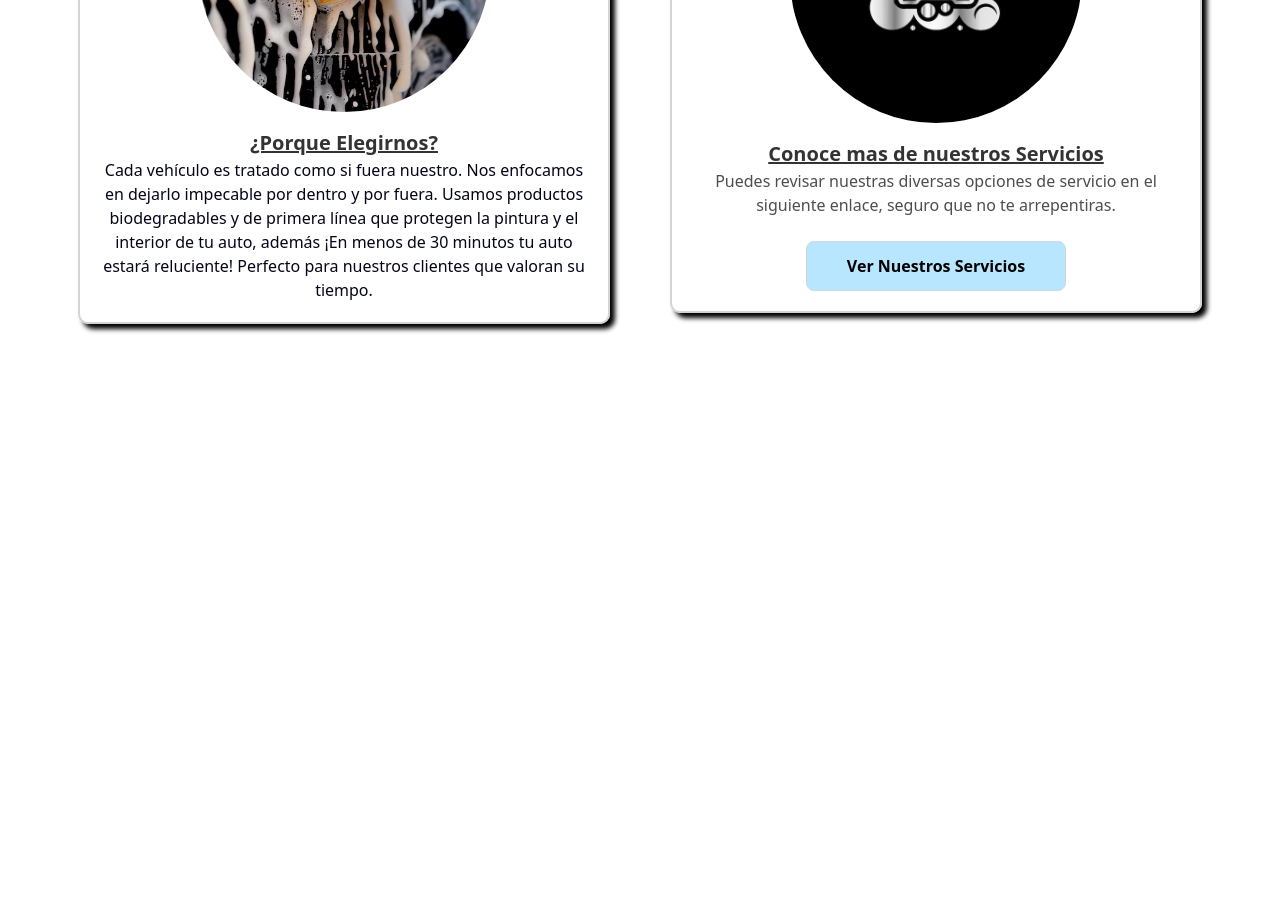
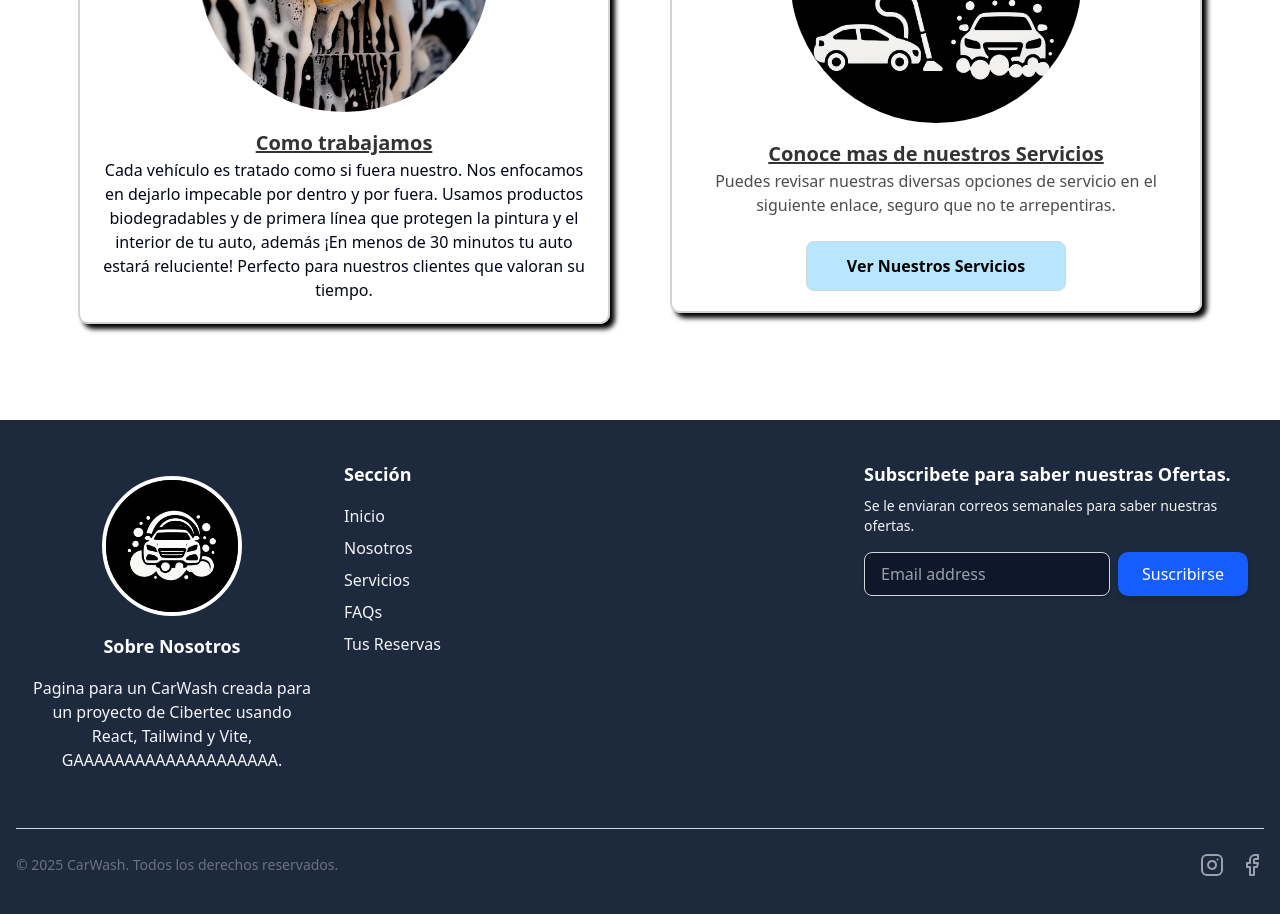
Before and after one commit to gerald-gv/CarWash-web, a React (Vite) app: page / in a window 1280 px wide. Shown: the part 1000-1914 px from the top of the page. Before the commit the page ends 1420 px from the top, so only its background shows below. Built offline with nearby package versions, Linux system fonts and the light colour scheme.

Commit message:
Visual Del footer terminado, cambio un poco el navbar y las imagenes, RAAAAAAAAAAAAAAAAAAAAAAAAAAAA

```diff
--- a/src/components/CardInicio.jsx
+++ b/src/components/CardInicio.jsx
@@ -1,5 +1,5 @@
 import Imagen from '/images/SobreNosotros.png'
-import Imagen2 from '/images/Card.png'
+import Imagen2 from '/images/Servicios.png'
 import { Link } from "react-router-dom";
 function Card() {
     return (
@@ -15,12 +15,10 @@ function Card() {
                 {/*Contenedor Cards */}
 
                 <div className='grid gap-8 md:grid-cols-2 w-full max-w-6xl mx-auto'>
-
                     {/* Card 1 */}
-
                     <div className="text-center border-2 border-neutral-300 rounded-[10px] shadow-[5px_5px_5px_hsl(0,0%,0%)] p-5 m-auto w-full md:w-[95%]">
                         <img className='w-[60%] aspect-square object-cover rounded-full block mx-auto my-4' src={Imagen} alt="" />
-                        <h2 className='font-sans m-0 text-[hsl(0,0%,20%)] font-black text-[20px] underline'>¿Porque Elegirnos?</h2>
+                        <h2 className='font-sans m-0 text-[hsl(0,0%,20%)] font-black text-[20px] underline'>Como trabajamos</h2>
                         <p className='card-texto'>Cada vehículo es tratado como si fuera nuestro. Nos enfocamos en dejarlo impecable por dentro y por fuera.
                             Usamos productos biodegradables y de primera línea que protegen la pintura y el interior de tu auto, además ¡En menos de 30 minutos tu auto estará reluciente! Perfecto para nuestros clientes
                             que valoran su tiempo.
--- /dev/null
+++ b/src/components/Footer.jsx
@@ -0,0 +1,108 @@
+import React from "react";
+import Imagen2 from "/images/Card.png";
+import { Facebook, Instagram } from "lucide-react";
+import { Link } from "react-router-dom";
+
+export const Footer = () => {
+  const links = [
+    { nombre: "Inicio", href: "/" },
+    { nombre: "Nosotros", href: "/nosotros" },
+    { nombre: "Servicios", href: "/servicios" },
+    { nombre: "FAQs", href: "/faqs" },
+    { nombre: "Tus Reservas", href: "/reservas" },
+  ];
+  return (
+    <div className="w-full px-4 bg-slate-800">
+      <footer className="py-10">
+        <div className="flex flex-wrap items-start w-full">
+          {/* Sección 1 */}
+          <div className="w-full sm:w-1/2 md:w-1/4 px-4 mb-6 text-center">
+            <img
+              className="w-[50%] aspect-square object-cover rounded-full block mx-auto my-4 border-4 border-white transition-transform duration-300 ease-in-out hover:scale-105 hover:border-blue-400"
+              src={Imagen2}
+              alt=""
+            />
+            <h5 className="text-lg font-semibold mb-4 text-white">
+              Sobre Nosotros
+            </h5>
+            <p className="text-gray-100">
+              Pagina para un CarWash creada para un proyecto de Cibertec usando
+              React, Tailwind y Vite, GAAAAAAAAAAAAAAAAAAAA.
+            </p>
+          </div>
+          {/* Sección 2 */}
+          <div className="w-full sm:w-1/2 md:w-1/4 px-4 mb-6">
+            <h5 className="text-lg font-semibold mb-4 text-white">Sección</h5>
+            <ul className="flex flex-col space-y-2">
+              {links.map(({ nombre, href }) => (
+                <li key={nombre}>
+                  <Link
+                    to={href}
+                    className="text-gray-100 hover:text-emerald-300 transition"
+                  >
+                    {nombre}
+                  </Link>
+                </li>
+              ))}
+            </ul>
+          </div>
+          {/* Suscribirse por correo */}
+          <div className="w-full md:w-1/3 md:ml-auto px-4 mb-6">
+            <form>
+              <h5 className="text-white text-lg font-semibold mb-2">
+                Subscribete para saber nuestras Ofertas.
+              </h5>
+              <p className="text-sm text-gray-100 mb-4">
+                Se le enviaran correos semanales para saber nuestras ofertas.
+              </p>
+              <div className="flex flex-col sm:flex-row w-full gap-2">
+                <label htmlFor="newsletter1" className="sr-only">
+                  Email address
+                </label>
+                <input
+                  id="newsletter1"
+                  type="email"
+                  placeholder="Email address"
+                  className="hover:border-blue-400 w-full px-4 py-2 border border-gray-300 rounded-md bg-slate-900 text-white placeholder-gray-400 shadow-sm transition-all duration-300 focus:outline-none focus:ring-2 focus:ring-blue-500 focus:border-blue-400 hover:shadow-md"
+                />
+                <button
+                  type="button"
+                  className="px-6 py-2.5 bg-blue-600 text-white rounded-lg shadow-md transition-all duration-300 ease-in-out hover:bg-blue-700 hover:shadow-lg focus:outline-none focus:ring-[1.5px] focus:ring-blue-400 focus:ring-offset-0 active:scale-95"
+                >
+                  Suscribirse
+                </button>
+              </div>
+            </form>
+          </div>
+        </div>
+        {/* Copyright y Redes sociales */}
+        <div className="flex flex-col sm:flex-row justify-between items-center py-6 mt-8 border-t border-gray-300">
+          <p className="text-sm text-gray-500">
+            © 2025 CarWash. Todos los derechos reservados.
+          </p>
+          <ul className="flex space-x-4 mt-4 sm:mt-0">
+            <li>
+              <a
+                href="#"
+                target="_self"
+                className="hover:scale-110 transition-all duration-300 block text-gray-400 hover:text-pink-500"
+              >
+                <Instagram className="w-6 h-6" />
+              </a>
+            </li>
+            <li>
+              <a
+                href="#"
+                target="_self"
+                className="hover:scale-110 transition-all duration-300 block text-gray-400 hover:text-blue-600"
+              >
+                <Facebook className="w-6 h-6" />
+              </a>
+            </li>
+          </ul>
+        </div>
+      </footer>
+    </div>
+  );
+};
+export default Footer;
--- a/src/components/Navbar.jsx
+++ b/src/components/Navbar.jsx
@@ -1,31 +1,41 @@
-import React from 'react'
-import { Link } from 'react-router-dom'
-import { Sheet, SheetContent, SheetDescription, SheetHeader, SheetTitle, SheetTrigger } from "@/components/ui/sheet"
-import { VisuallyHidden } from '@radix-ui/react-visually-hidden'
-import { MenuIcon } from 'lucide-react'
+import React from "react";
+import { Link } from "react-router-dom";
+import {
+  Sheet,
+  SheetContent,
+  SheetDescription,
+  SheetHeader,
+  SheetTitle,
+  SheetTrigger,
+} from "@/components/ui/sheet";
+import Imagen2 from "/images/Card.png";
+import { VisuallyHidden } from "@radix-ui/react-visually-hidden";
+import { MenuIcon } from "lucide-react";
 
 const Navbar = () => {
-
   const menuItems = [
-    { name: 'Inicio', path: '/' },
-    { name: 'Nosotros', path: '/nosotros' },
-    { name: 'Servicios', path: '/servicios' },
-    { name: 'FAQs', path: '/faqs' },
-    { name: 'Tus Reservas', path: '/reservas' },
-  ]
+    { name: "Inicio", path: "/" },
+    { name: "Nosotros", path: "/nosotros" },
+    { name: "Servicios", path: "/servicios" },
+    { name: "FAQs", path: "/faqs" },
+    { name: "Tus Reservas", path: "/reservas" },
+  ];
   return (
     <header className="sticky top-0 z-50 w-full border-b bg-white/90 backdrop-blur-sm">
       <div className="container flex h-16 items-center justify-between px-4 md:px-6">
-
         {/* Logo */}
         <Link to="/" className="flex items-center gap-2">
+          <img
+            className="aspect-square object-cover rounded-full w-14 h-auto transition-transform duration-300 hover:scale-105"
+            src={Imagen2}
+            alt="Logo"
+          />
           <span className="text-2xl font-bold text-gray-900">CarWash</span>
         </Link>
-
         {/* Menu Desktop */}
         <nav className="hidden md:flex">
           <ul className="flex space-x-4">
-            {menuItems.map(item => (
+            {menuItems.map((item) => (
               <li key={item.name}>
                 <Link
                   to={item.path}
@@ -50,14 +60,14 @@ const Navbar = () => {
             <SheetHeader>
               <SheetTitle>
                 <VisuallyHidden>Menu</VisuallyHidden>
-                </SheetTitle>
+              </SheetTitle>
               <SheetDescription>
                 <VisuallyHidden>Opciones de Menu</VisuallyHidden>
               </SheetDescription>
             </SheetHeader>
             <nav>
               <ul className="flex flex-col gap-4 py-6">
-                {menuItems.map(item => (
+                {menuItems.map((item) => (
                   <li key={item.name}>
                     <Link to={item.path} className="text-lg font-medium">
                       {item.name}
@@ -70,7 +80,7 @@ const Navbar = () => {
         </Sheet>
       </div>
     </header>
-  )
-}
+  );
+};
 
-export default Navbar
+export default Navbar;
--- a/src/pages/Inicio.jsx
+++ b/src/pages/Inicio.jsx
@@ -1,11 +1,13 @@
 import React from 'react'
 import HeroSlider from '../components/HeroSlider'
 import Card from '../components/CardInicio'
+import Footer from '../components/Footer'
 const Inicio = () => {
   return (
     <>
       <HeroSlider />
       <Card />
+      <Footer />
     </>
   )
 }
--- a/src/pages/Servicios.jsx
+++ b/src/pages/Servicios.jsx
@@ -1,6 +1,7 @@
 import React from 'react'
 import Navbar from '@/components/Navbar'
 import CardService from '@/components/CardService'
+import Footer from '../components/Footer'
 import img4 from '/images/imagen4.jpg'
 import img5 from '/images/imagen5.jpg'
 import img6 from '/images/imagen6.jpg'
@@ -36,6 +37,7 @@ const Servicios = () => {
           <article></article>
         </section>
       </main>
+      <Footer />
     </div>
   )
 }
```
Also changed, not shown: public/images/Card.png, public/images/Servicios.png (added).
